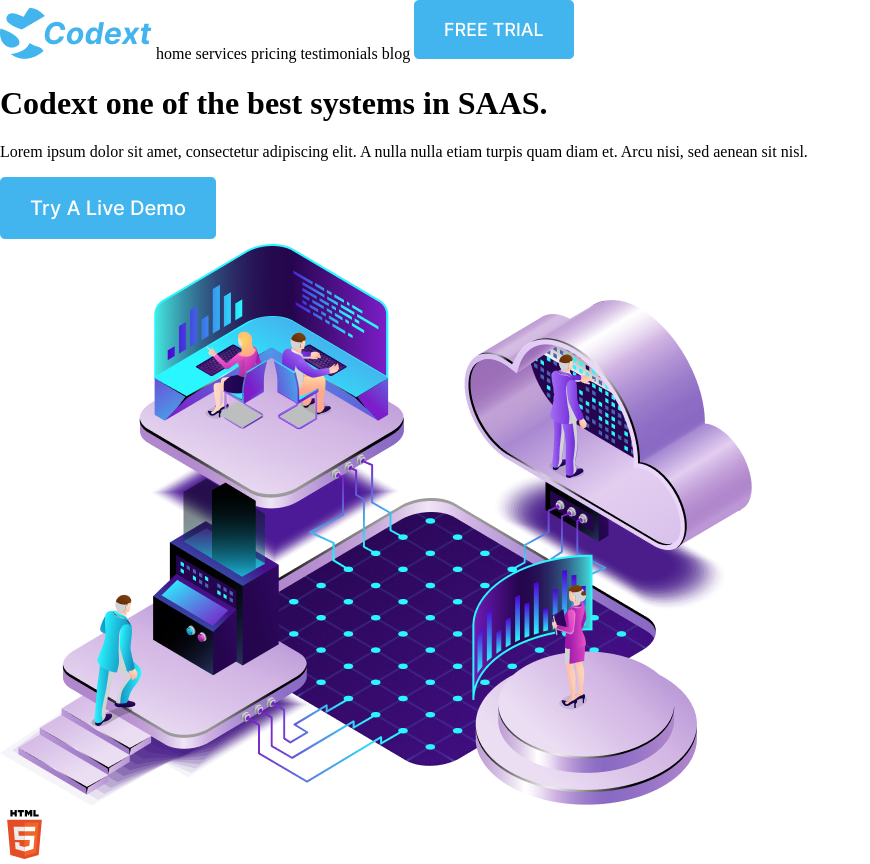
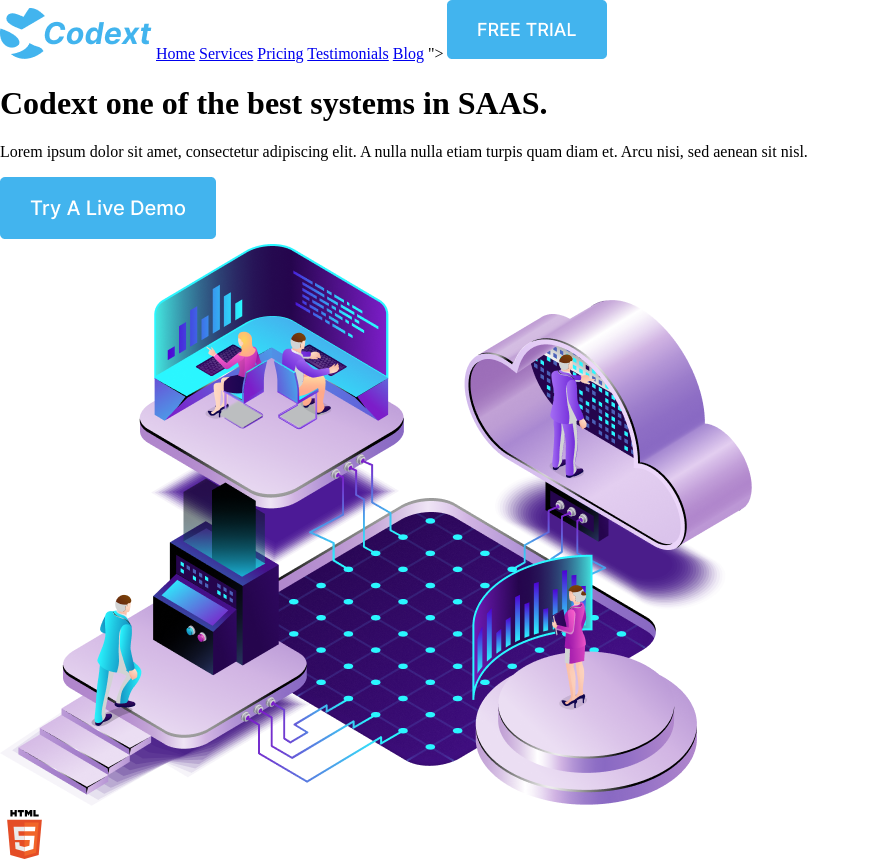
Before and after one commit to tc3369/info151, a plain HTML site: page index.html in a window 1280 px wide. Shown: the whole page, without its empty margins (0-870 px from the left). Drawn offline with Linux system fonts and the light colour scheme.

Commit message:
created hyperlinks for menu

```diff
--- a/index.html
+++ b/index.html
@@ -14,7 +14,12 @@
 <body>
     <header>
         <img src="img/codext.png" alt="">
-        home  services  pricing  testimonials   blog
+        <a href="Home">Home</a>
+        <a href="Services">Services</a>
+        <a href="Pricing">Pricing</a>
+        <a href="Testimonials">Testimonials</a>
+        <a href="Blog">Blog</a>
+        <a href="<img src="img/free-trial.png" alt="free trial"></a>"></a>
         <img src="img/free-trial.png" alt="free trial">
     </header>
     <div>
```
